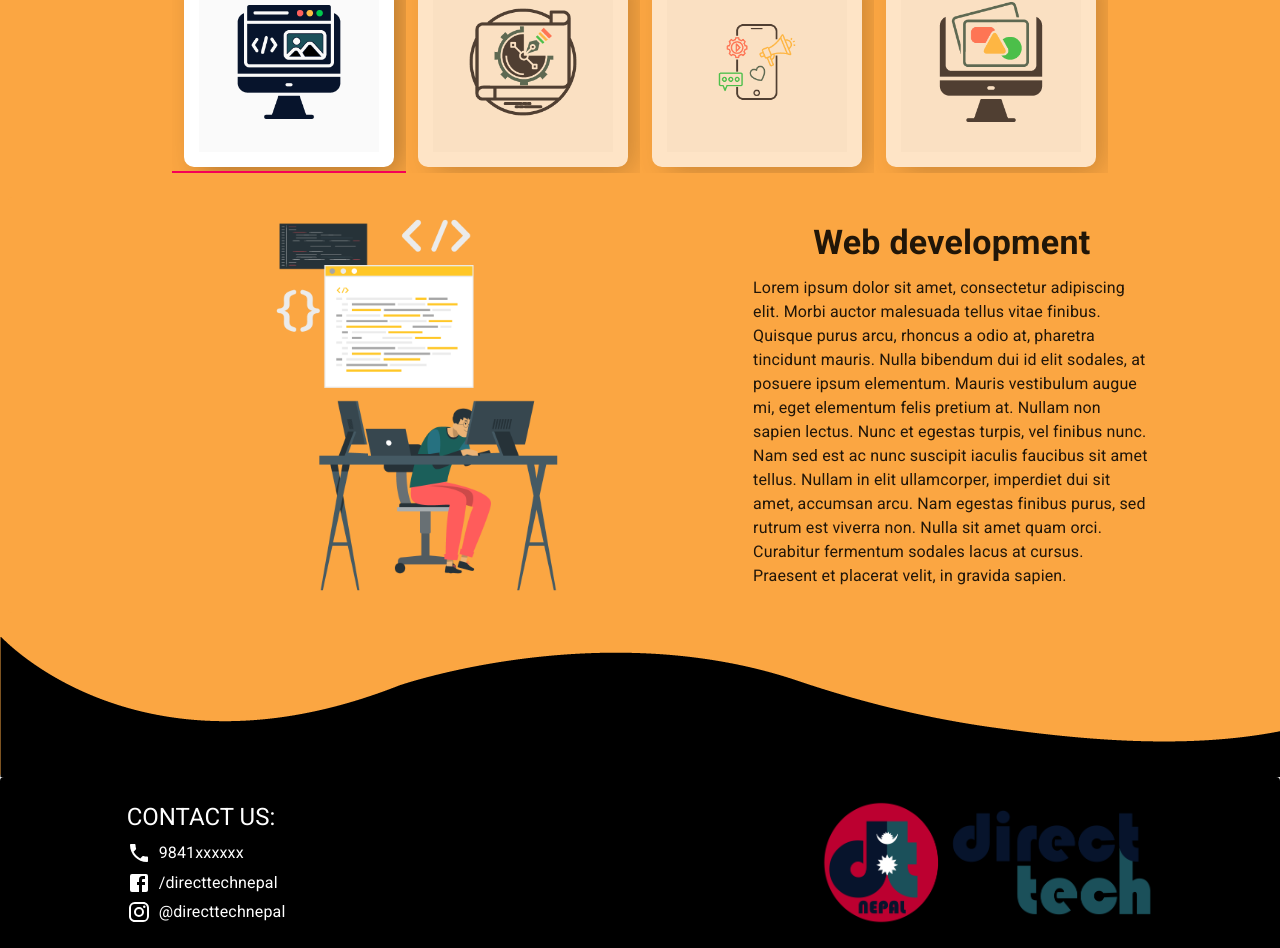
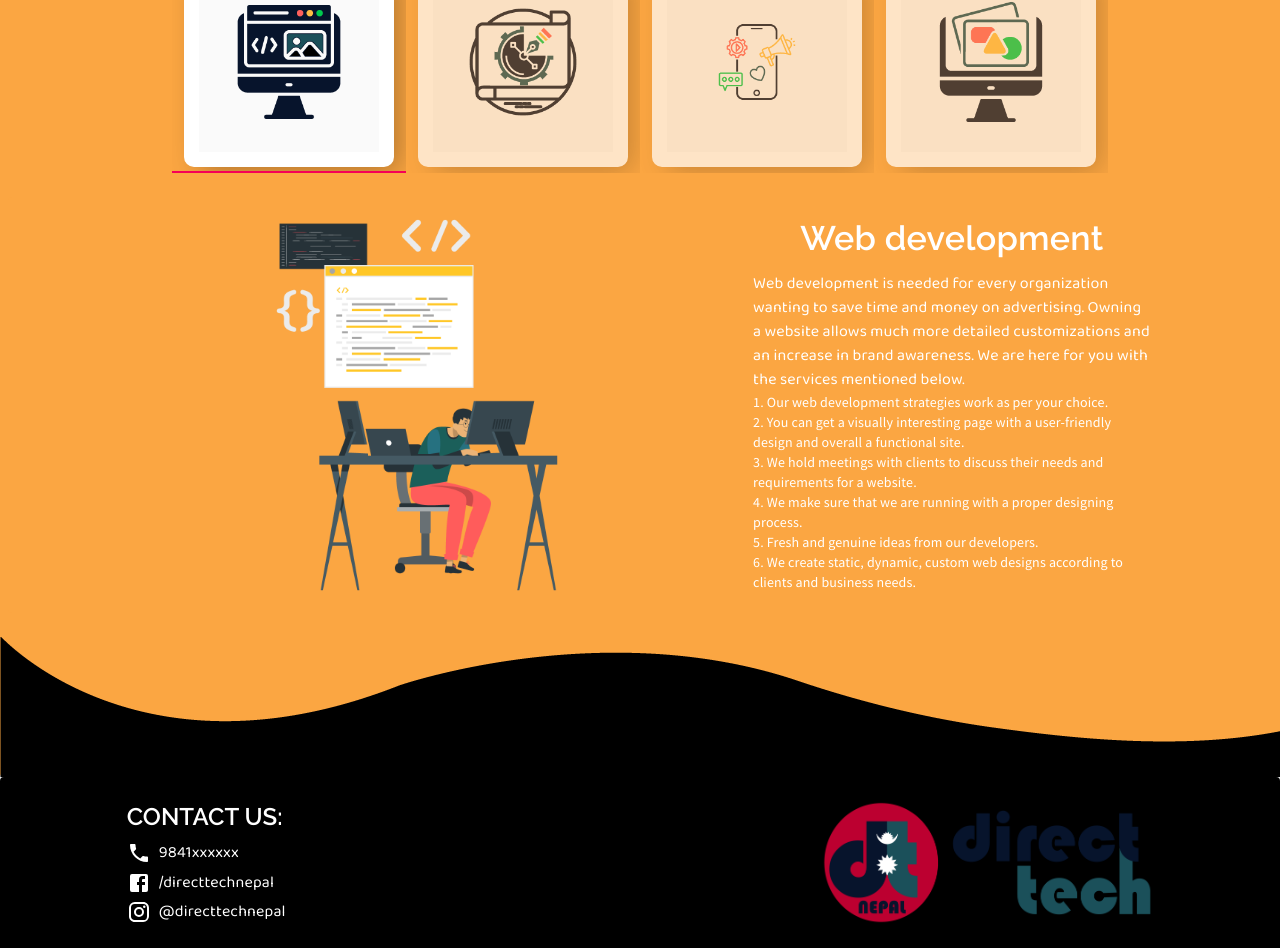
Before and after one commit to Robin-shrestha/DirectTechNepal, a React (Create React App) app: page / in a window 1280 px wide. Shown: the part 1040-1988 px from the top of the page. Built offline with nearby package versions, Linux system fonts and the light colour scheme.

Commit message:
added the fonts

```diff
--- a/src/components/about/About.js
+++ b/src/components/about/About.js
@@ -83,7 +83,7 @@ const About = () => {
       ></div>
       <Paper elevation={0}>
         <Typography
-          variant="h3"
+          variant="h4"
           align="left"
           gutterBottom
           className={classes.topicHeaders}
@@ -101,7 +101,7 @@ const About = () => {
       </Paper>
       <Paper elevation={0}>
         <Typography
-          variant="h3"
+          variant="h4"
           align="left"
           gutterBottom
           className={classes.topicHeaders}
--- a/src/components/about/Member.js
+++ b/src/components/about/Member.js
@@ -73,11 +73,11 @@ const Member = (props) => {
           <Typography variant="h6" align="center" gutterBottom>
             {name}
           </Typography>
-          <Typography variant="body2" paragraph>
+          <Typography variant="body1" paragraph>
             {description}
           </Typography>
           <CardActions>
-            <Typography variant="subtitle1">
+            <Typography variant="subtitle2">
               Find{" "}
               <Link href="#" color="inherit" underline="always">
                 {name}
--- a/src/components/home/tabs/TabPanel.js
+++ b/src/components/home/tabs/TabPanel.js
@@ -7,6 +7,7 @@ const styles = makeStyles((theme) => ({
   root: {
     background: "inherit",
     margin: theme.spacing(3, 1, 3, 1),
+    color: "inherit",
     // border: "white 1px solid",
   },
   container: {
@@ -71,7 +72,8 @@ const TabPanel = (props) => {
                 >
                   {title}
                 </Typography>
-                <Typography variant="body1">{description}</Typography>
+                {description()}
+                {/* <Typography variant="body1">{description()}</Typography> */}
               </div>
             </Grid>
           </Grid>
--- a/src/components/home/tabs/WhatWeDo.js
+++ b/src/components/home/tabs/WhatWeDo.js
@@ -25,6 +25,7 @@ const styles = makeStyles((theme) => ({
     backgroundColor: "inherit",
     // padding: theme.spacing(2),
     backgroundColor: "#FBA642",
+    color: "white",
   },
   tabs: {
     display: "flex",
@@ -79,8 +80,39 @@ const whatWeDoImages = [
     tabImage: webDevTab,
     panelImage: webDevpanel,
     title: "Web development",
-    description:
-      "Lorem ipsum dolor sit amet, consectetur adipiscing elit. Morbi auctor malesuada tellus vitae finibus. Quisque purus arcu, rhoncus a odio at, pharetra tincidunt mauris. Nulla bibendum dui id elit sodales, at posuere ipsum elementum. Mauris vestibulum augue mi, eget elementum felis pretium at. Nullam non sapien lectus. Nunc et egestas turpis, vel finibus nunc. Nam sed est ac nunc suscipit iaculis faucibus sit amet tellus. Nullam in elit ullamcorper, imperdiet dui sit amet, accumsan arcu. Nam egestas finibus purus, sed rutrum est viverra non. Nulla sit amet quam orci. Curabitur fermentum sodales lacus at cursus. Praesent et placerat velit, in gravida sapien.  ",
+    description: () => {
+      return (
+        <div>
+          <Typography variant="body1">
+            Web development is needed for every organization wanting to save
+            time and money on advertising. Owning a website allows much more
+            detailed customizations and an increase in brand awareness. We are
+            here for you with the services mentioned below.
+          </Typography>
+          <Typography variant="body2">
+            1. Our web development strategies work as per your choice.
+          </Typography>
+          <Typography variant="body2">
+            2. You can get a visually interesting page with a user-friendly
+            design and overall a functional site.
+          </Typography>
+          <Typography variant="body2">
+            3. We hold meetings with clients to discuss their needs and
+            requirements for a website.{" "}
+          </Typography>
+          <Typography variant="body2">
+            4. We make sure that we are running with a proper designing process.{" "}
+          </Typography>
+          <Typography variant="body2">
+            5. Fresh and genuine ideas from our developers.{" "}
+          </Typography>
+          <Typography variant="body2">
+            6. We create static, dynamic, custom web designs according to
+            clients and business needs.{" "}
+          </Typography>
+        </div>
+      );
+    },
   },
   {
     id: 1,
@@ -88,8 +120,19 @@ const whatWeDoImages = [
     panelImage: logoDesignPanel,
 
     title: "logo Design",
-    description:
-      "Lorem ipsum dolor sit amet, consectetur adipiscing elit. Morbi auctor malesuada tellus vitae finibus. Quisque purus arcu, rhoncus a odio at, pharetra tincidunt mauris. Nulla bibendum dui id elit sodales, at posuere ipsum elementum. Mauris vestibulum augue mi, eget elementum felis pretium at. Nullam non sapien lectus. Nunc et egestas turpis, vel finibus nunc. Nam sed est ac nunc suscipit iaculis faucibus sit amet tellus. Nullam in elit ullamcorper, imperdiet dui sit amet, accumsan arcu. Nam egestas finibus purus, sed rutrum est viverra non. Nulla sit amet quam orci. Curabitur fermentum sodales lacus at cursus. Praesent et placerat velit, in gravida sapien.  ",
+    description: () => {
+      return (
+        <div>
+          <Typography variant="body1">
+            The logo makes a strong first impression. It is the foundation of
+            brand identity. We make sure our design will foster your business
+            demands. We have a well-specialized person for logo design. We make
+            a logo as per our client’s suggestion and needs. Design is done
+            ensuring consistency, scalability, relevance, and versatility.
+          </Typography>
+        </div>
+      );
+    },
   },
   {
     id: 2,
@@ -97,8 +140,28 @@ const whatWeDoImages = [
     panelImage: socialMediaMarketingPanel,
 
     title: "Social Media Marketing",
-    description:
-      "Lorem ipsum dolor sit amet, consectetur adipiscing elit. Morbi auctor malesuada tellus vitae finibus. Quisque purus arcu, rhoncus a odio at, pharetra tincidunt mauris. Nulla bibendum dui id elit sodales, at posuere ipsum elementum. Mauris vestibulum augue mi, eget elementum felis pretium at. Nullam non sapien lectus. Nunc et egestas turpis, vel finibus nunc. Nam sed est ac nunc suscipit iaculis faucibus sit amet tellus. Nullam in elit ullamcorper, imperdiet dui sit amet, accumsan arcu. Nam egestas finibus purus, sed rutrum est viverra non. Nulla sit amet quam orci. Curabitur fermentum sodales lacus at cursus. Praesent et placerat velit, in gravida sapien.  ",
+    description: () => {
+      return (
+        <div>
+          <Typography variant="body1">
+            As social media is the fastest-growing trend in the history of the
+            world, using social media platforms like Facebook, Instagram,
+            Twitter, LinkedIn, Pinterest, YouTube, Snapchat, and so on will
+            boost up the marketing.
+          </Typography>
+          <Typography variant="body2">
+            1. We provide effective plans and strategies.{" "}
+          </Typography>
+          <Typography variant="body2">
+            2. We promote any brands, pages, online stores, products.
+          </Typography>
+          <Typography variant="body2">
+            3. We do marketing at an affordable cost and work with clients in a
+            friendly environment.
+          </Typography>
+        </div>
+      );
+    },
   },
   {
     id: 3,
@@ -106,8 +169,18 @@ const whatWeDoImages = [
     panelImage: graphicDesignPanel,
 
     title: "Graphic Design",
-    description:
-      "Lorem ipsum dolor sit amet, consectetur adipiscing elit. Morbi auctor malesuada tellus vitae finibus. Quisque purus arcu, rhoncus a odio at, pharetra tincidunt mauris. Nulla bibendum dui id elit sodales, at posuere ipsum elementum. Mauris vestibulum augue mi, eget elementum felis pretium at. Nullam non sapien lectus. Nunc et egestas turpis, vel finibus nunc. Nam sed est ac nunc suscipit iaculis faucibus sit amet tellus. Nullam in elit ullamcorper, imperdiet dui sit amet, accumsan arcu. Nam egestas finibus purus, sed rutrum est viverra non. Nulla sit amet quam orci. Curabitur fermentum sodales lacus at cursus. Praesent et placerat velit, in gravida sapien.  ",
+    description: () => {
+      return (
+        <div>
+          <Typography variant="body1">
+            Professional Brochure Design: we make sure our brochure design will
+            have informative and complete content provided by our clients. Since
+            the brochure plays an important role in communications strategy, you
+            will find consistency in our work.
+          </Typography>
+        </div>
+      );
+    },
   },
 ];
 const WhatWeDo = () => {
@@ -127,10 +200,10 @@ const WhatWeDo = () => {
           backgroundSize: "cover",
         }}
       ></div>
-      <Typography align="center" variant="h3" gutterBottom>
+      <Typography align="center" variant="h3" gutterBottom color="inherit">
         GROW YOUR ONLINE PRESENCE WITH US{" "}
       </Typography>
-      <Typography align="center" variant="h4" gutterBottom>
+      <Typography align="center" variant="h4" gutterBottom color="inherit">
         Web development & design services
       </Typography>
       <div className={classes.tabs}>
--- a/src/index.js
+++ b/src/index.js
@@ -3,10 +3,13 @@ import ReactDOM from "react-dom";
 import App from "./App";
 import "./index.css";
 import { BrowserRouter as Router } from "react-router-dom";
-
+import { ThemeProvider } from "@material-ui/core/styles";
+import theme from "./theme/theme";
 ReactDOM.render(
   <Router>
-    <App />
+    <ThemeProvider theme={theme}>
+      <App />
+    </ThemeProvider>
   </Router>,
   document.getElementById("root")
 );
--- /dev/null
+++ b/src/theme/fonts.css
@@ -0,0 +1 @@
+@import url("https://fonts.googleapis.com/css2?family=Acme&family=Baloo+Bhai+2&family=Raleway:wght@600&family=Righteous&family=Source+Sans+Pro&display=swap");
--- /dev/null
+++ b/src/theme/theme.js
@@ -0,0 +1,27 @@
+import { createMuiTheme } from "@material-ui/core/styles";
+import "./fonts.css";
+
+const theme = createMuiTheme({
+  typography: {
+    h3: {
+      fontFamily: "'Righteous', cursive, 'Roboto', 'Helvetica', 'Arial'",
+    },
+    h4: {
+      fontFamily: "'Raleway','Roboto', sans-serif;",
+    },
+    h5: {
+      fontFamily: "'Raleway','Roboto', sans-serif;",
+    },
+    h6: {
+      fontFamily: "'Acme','Roboto', sans-serif;",
+    },
+    body1: {
+      fontFamily: "'Baloo Bhai 2', cursive, 'Roboto','Arial'",
+    },
+    body2: {
+      fontFamily: "'Source Sans Pro', sans-serif, 'Roboto','Arial'",
+    },
+  },
+});
+
+export default theme;
```
